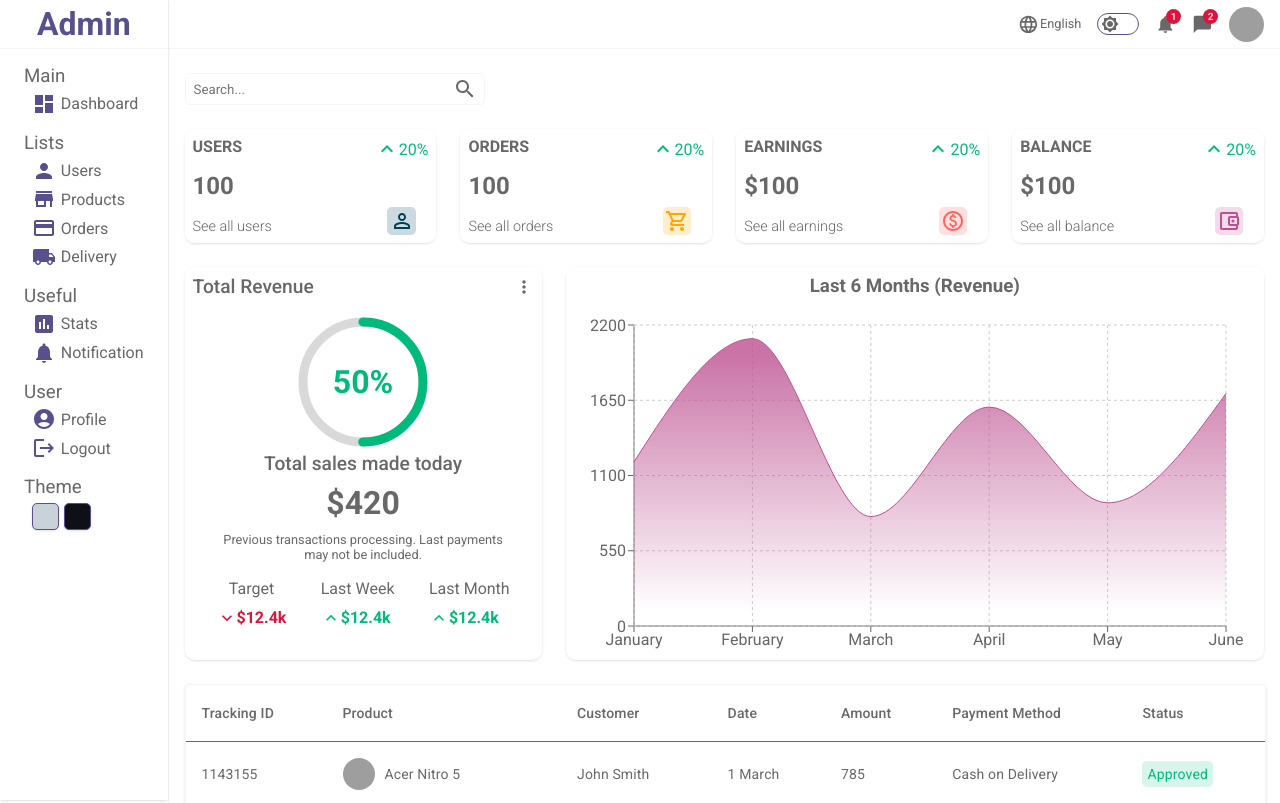
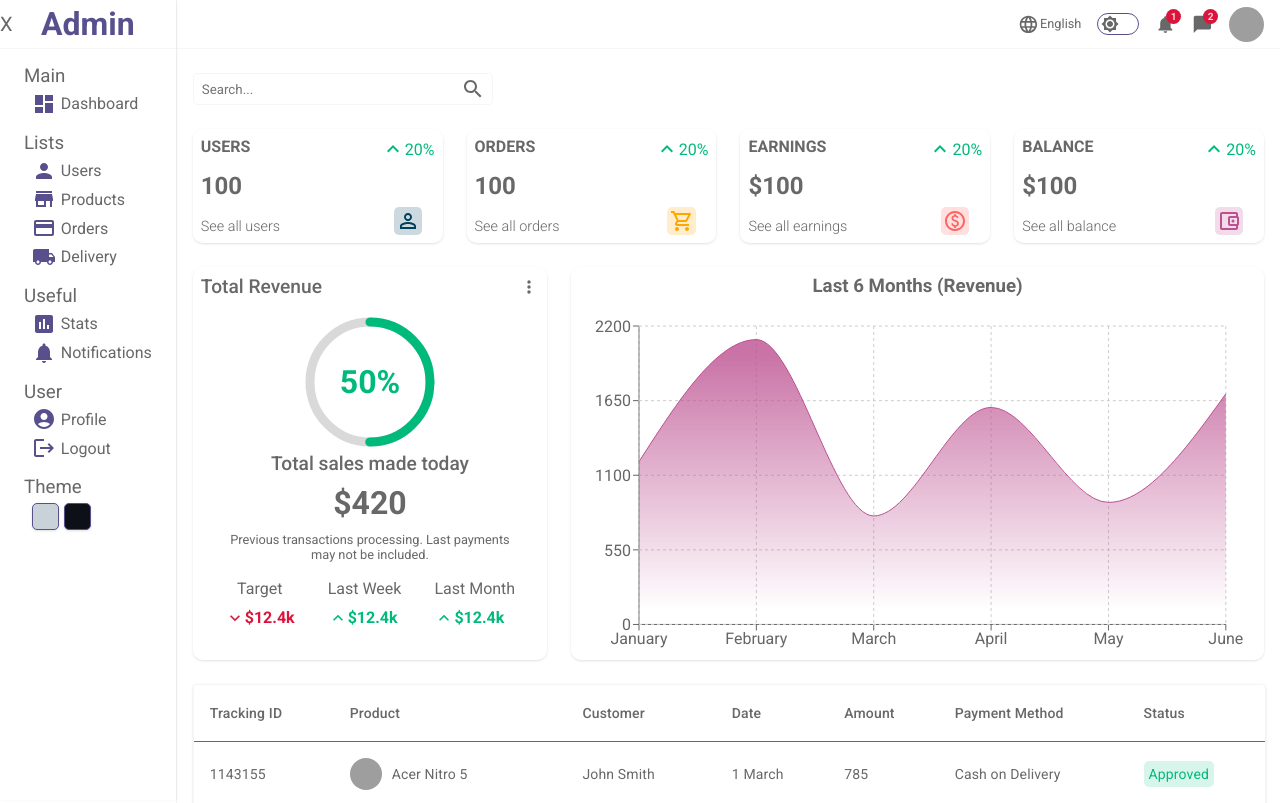
Before and after one commit to TegHocine/Dashboard-react, a React (Create React App) app: page / in a window 1280 px wide. Shown: the top 803 px of the page. Built offline with nearby package versions, Linux system fonts and the light colour scheme; grey boxes are pictures that could not be loaded.

Commit message:
feat: responsive hide sidebar + sidebarItems file

```diff
--- a/src/components/sidebar/SideBar.jsx
+++ b/src/components/sidebar/SideBar.jsx
@@ -1,33 +1,33 @@
 import React, { useState } from 'react'
 import { Link } from 'react-router-dom'
 
+import { usefulItems, listsItems, userItems } from './SidebarItems'
+
 import DarkMode from '../darkmode/DarkMode'
-
 import DashboardIcon from '@mui/icons-material/Dashboard'
-import PersonIcon from '@mui/icons-material/Person'
-import StoreIcon from '@mui/icons-material/Store'
-import CreditCardIcon from '@mui/icons-material/CreditCard'
-import LocalShippingIcon from '@mui/icons-material/LocalShipping'
-import InsertChartIcon from '@mui/icons-material/InsertChart'
-import NotificationsIcon from '@mui/icons-material/Notifications'
-import AccountCircleIcon from '@mui/icons-material/AccountCircle'
-import LogoutIcon from '@mui/icons-material/Logout'
 
 import './SideBar.scss'
 
 const SideBar = () => {
   const [isVisible, setIsVisible] = useState(false)
+
   const showSidebar = () => {
     setIsVisible(!isVisible)
   }
+  const hideSidebar = () => {
+    setIsVisible(false)
+  }
   return (
     <div className={`sidebar ${isVisible && 'show-sidebar'}`}>
-      <span className='sidebar__background' onClick={showSidebar}></span>
+      <div
+        className={`sidebar-bg ${isVisible && 'active'}`}
+        onClick={hideSidebar}></div>
+      <div className='sidebar__wrapper'></div>
       <button className={`sidebar__button`} onClick={showSidebar}>
         X
       </button>
       <div className='sidebar__top'>
-        <Link to='/'>
+        <Link to='/' onClick={showSidebar}>
           <span className='logo'>Admin</span>
         </Link>
       </div>
@@ -35,53 +35,51 @@ const SideBar = () => {
         <ul>
           <h3 className='title'>Main</h3>
           <li>
-            <Link to='/' className='links'>
+            <Link to='/' className='links' onClick={showSidebar}>
               <DashboardIcon className='icons' /> Dashboard
             </Link>
           </li>
           <h3 className='title'>Lists</h3>
+
+          {listsItems.map((listsItem, i) => (
             <li>
-            <Link to='/users' className='links'>
-              <PersonIcon className='icons' /> Users
+              <Link
+                key={i}
+                to={listsItem.link}
+                className='links'
+                onClick={showSidebar}>
+                {listsItem.icon} {listsItem.title}
               </Link>
             </li>
+          ))}
+
+          <h3 className='title'>Useful</h3>
+          {usefulItems.map((usefulItem, i) => (
             <li>
-            <Link to='/products' className='links'>
-              <StoreIcon className='icons' /> Products
+              <Link
+                key={i}
+                to={usefulItem.link}
+                className='links'
+                onClick={showSidebar}>
+                {usefulItem.icon} {usefulItem.title}
               </Link>
             </li>
+          ))}
+
+          <h3 className='title'>User</h3>
+
+          {userItems.map((userItem, i) => (
             <li>
-            <Link to='#' className='links'>
-              <CreditCardIcon className='icons' /> Orders
+              <Link
+                key={i}
+                to={userItem.link}
+                className='links'
+                onClick={showSidebar}>
+                {userItem.icon} {userItem.title}
               </Link>
             </li>
-          <li>
-            <Link to='#' className='links'>
-              <LocalShippingIcon className='icons' /> Delivery
-            </Link>
-          </li>
-          <h3 className='title'>Useful</h3>
-          <li>
-            <Link to='#' className='links'>
-              <InsertChartIcon className='icons' /> Stats
-            </Link>
-          </li>
-          <li>
-            <Link to='#' className='links'>
-              <NotificationsIcon className='icons' /> Notification
-            </Link>
-          </li>
-          <h3 className='title'>User</h3>
-          <li>
-            <Link to='#' className='links'>
-              <AccountCircleIcon className='icons' /> Profile
-            </Link>
-          </li>
-          <li>
-            <Link to='#' className='links'>
-              <LogoutIcon className='icons' /> Logout
-            </Link>
-          </li>
+          ))}
+
           <h3 className='title'>Theme</h3>
           <li>
             <div className='links'>
--- a/src/components/sidebar/SideBar.scss
+++ b/src/components/sidebar/SideBar.scss
@@ -1,37 +1,49 @@
 @use '../../scss/' as *;
+
+@include tablet {
+  .sidebar-bg {
+    position: absolute;
+    top: 0;
+    left: 0;
+    width: 100vw;
+    height: 100vh;
+    background-color: transparent;
+    z-index: -1;
+    display: none;
+    &.active {
+      display: block;
+    }
+  }
+}
 
 .sidebar {
   position: sticky;
   top: 0;
   width: max-content;
   height: 100vh;
-  padding-inline: 1.5rem;
   background-color: $white;
   box-shadow: 0 1px 3px 0 rgb($main-color, 0.1),
     0 1px 2px -1px rgb($main-color, 0.1);
 
-  & * {
-    background-color: inherit;
+  &__button {
+    display: none;
+    font-size: 20px;
+    outline: none;
+    border: none;
+    background-color: transparent;
+    color: inherit;
+    height: $nav-height;
+    position: fixed;
+    @include flex(center, center);
   }
 
-  &__button {
-    display: none;
-  }
   @include tablet {
     position: fixed;
     z-index: 20;
     transform: translateX(-175px);
     transition: transform 1s ease;
     &__button {
-      height: $nav-height;
-      position: fixed;
-      @include flex(center, center);
-      transform: translateX(175px);
-      font-size: 20px;
-      outline: none;
-      border: none;
-      background-color: transparent;
-      color: inherit;
+      transform: translateX(190px);
       transition: transform 1s ease;
     }
 
@@ -39,17 +51,7 @@
       transform: translateY(0);
 
       .sidebar__button {
-        transform: translateX(125px);
-      }
-
-      .sidebar__background {
-        position: absolute;
-        top: 0;
-        left: 0;
-        width: 100vw;
-        height: 100vh;
-        background-color: transparent;
-        z-index: -1;
+        transform: translateX(145px);
       }
     }
   }
@@ -58,7 +60,8 @@
     height: $nav-height;
     @include flex(center, center);
     border-bottom: 0.5px solid $border;
-    margin-inline: -1.5rem;
+    padding-inline: 1.5rem;
+    background-color: inherit;
 
     .logo {
       font-size: 2rem;
@@ -67,9 +70,12 @@
     }
   }
   &__center {
+    background-color: inherit;
+    padding-inline: 1.5rem;
+    height: 100%;
     .title {
       font-weight: 400;
-      margin-top: 1rem;
+      padding-top: 1rem;
     }
 
     .links {
--- /dev/null
+++ b/src/components/sidebar/SidebarItems.js
@@ -0,0 +1,47 @@
+import PersonIcon from '@mui/icons-material/Person'
+import StoreIcon from '@mui/icons-material/Store'
+import CreditCardIcon from '@mui/icons-material/CreditCard'
+import LocalShippingIcon from '@mui/icons-material/LocalShipping'
+import InsertChartIcon from '@mui/icons-material/InsertChart'
+import NotificationsIcon from '@mui/icons-material/Notifications'
+import AccountCircleIcon from '@mui/icons-material/AccountCircle'
+import LogoutIcon from '@mui/icons-material/Logout'
+
+export const listsItems = [
+  { link: '/users', title: 'Users', icon: <PersonIcon className='icons' /> },
+  {
+    link: '/products',
+    title: 'Products',
+    icon: <StoreIcon className='icons' />
+  },
+  { link: '#', title: 'Orders', icon: <CreditCardIcon className='icons' /> },
+  {
+    link: '#',
+    title: 'Delivery',
+    icon: <LocalShippingIcon className='icons' />
+  }
+]
+export const usefulItems = [
+  {
+    link: '#',
+    title: 'Stats',
+    icon: <InsertChartIcon className='icons' />
+  },
+  {
+    link: '#',
+    title: 'Notifications',
+    icon: <NotificationsIcon className='icons' />
+  }
+]
+export const userItems = [
+  {
+    link: '#',
+    title: 'Profile',
+    icon: <AccountCircleIcon className='icons' />
+  },
+  {
+    link: '#',
+    title: 'Logout',
+    icon: <LogoutIcon className='icons' />
+  }
+]
```
Lines whose indentation alone changed are shown as unchanged.
